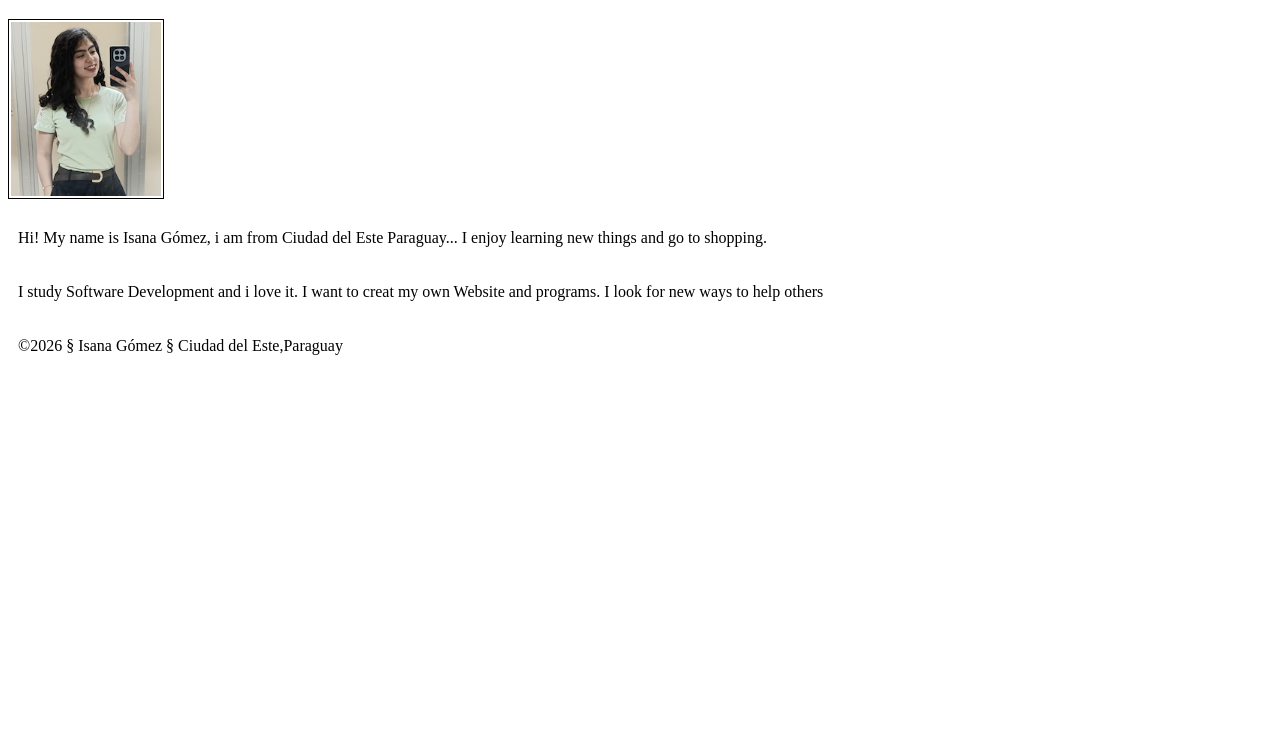
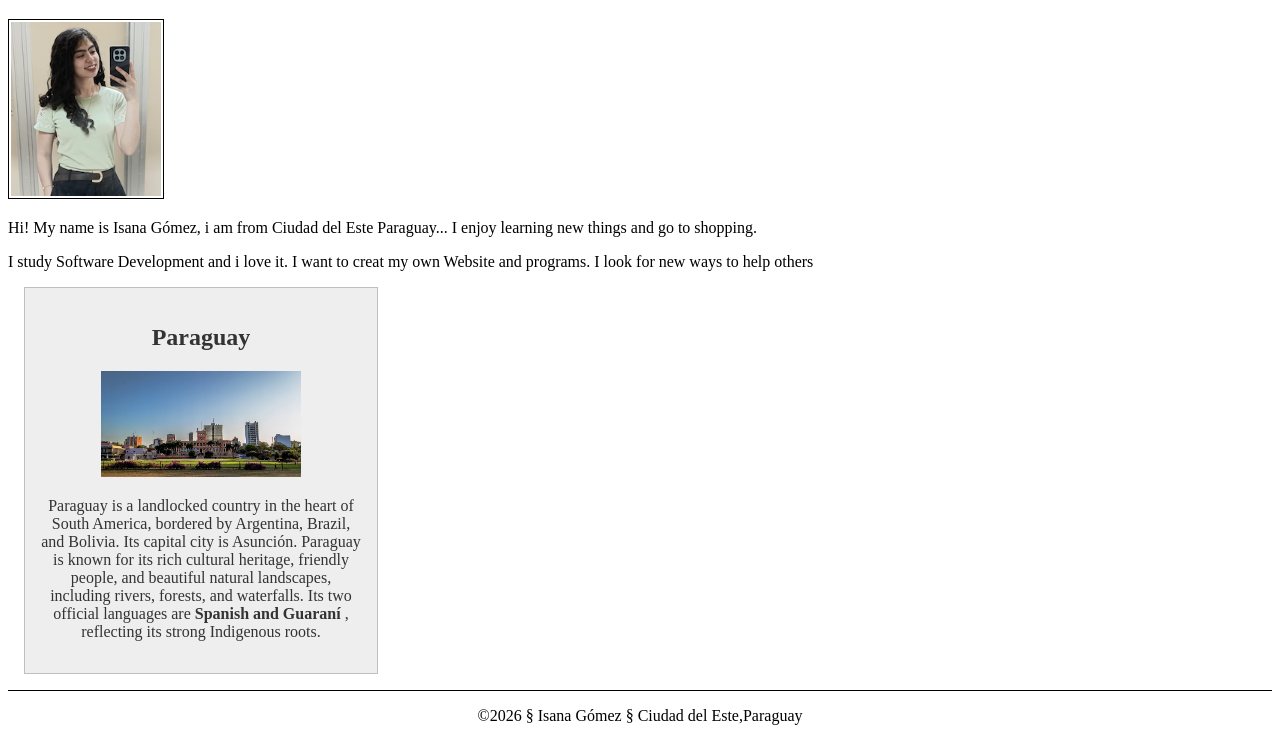
Before and after one commit to Isai008/wdd130, a plain HTML site: page index.html in a window 1280 px wide. Shown: the part 165-906 px from the top of the page. Before the commit the page ends 800 px from the top, so only its background shows below. Drawn offline with Linux system fonts and the light colour scheme.

Commit message:
Update the index.html and style.css

```diff
--- a/index.html
+++ b/index.html
@@ -5,6 +5,8 @@
     <meta charset="UTF-8">
     <meta name="viewport" content="width=device-width, initial-scale=1.0">
     <title>Isana Gómez | WDD 130</title>
+    <meta name="description" content="Describe your home page here using keywords like your name, the course, the purpose of the page.">
+    <meta name="author" content="Your name">
     <link rel="stylesheet" href="styles/styles.css">
 </head>
 
@@ -23,6 +25,17 @@
         <p>I study Software Development and i love it. I want to creat my own Website and programs. I look for new ways to help others</p>
     </main>
 
+    <aside>
+        <h2>Paraguay</h2>
+        <img src="week02/images/paraguay.jpg" alt="A city of Paraguay">
+        <p>
+            Paraguay is a landlocked country in the heart of South America, bordered by Argentina, Brazil, and Bolivia. Its capital city is Asunción.
+
+            Paraguay is known for its rich cultural heritage, friendly people, and beautiful natural landscapes, including rivers, forests, and waterfalls.
+            Its two official languages are <strong>Spanish and Guaraní</strong> , reflecting its strong Indigenous roots.
+        </p>
+    </aside>
+
     <footer>
         <p>&copy;2026 § Isana Gómez § Ciudad del Este,Paraguay</p>
     </footer>
--- a/styles/styles.css
+++ b/styles/styles.css
@@ -14,7 +14,7 @@ h1 {
     color: darkblue;
 }
 
-img {
+main img {
     width: 150px;
     height: auto;
     border: 1px solid black;
@@ -28,5 +28,31 @@ img {
 }
 
 p {
-    padding: 10px;
+    padding: 0;
 }
+
+main {
+    max-width: 840px;
+}
+
+aside {
+    width: 20rem;
+    margin: 1rem;
+    border: 1px solid rgb(0 0 0 /0.2);
+    /*the last value after the slash means the alpha or opacity of the color*/
+    padding: 1rem;
+    background-color: #eee;
+    color: #333;
+    text-align: center;
+}
+
+aside img {
+    width: 200px;
+    height: auto;
+}
+
+footer {
+    margin-top: 15px;
+    border-top: 1px solid #000;
+    text-align: center;
+}
```
Also changed, not shown: week02/block-vs-inline.html (+4 -4 lines), week02/box-model.html (+1 -0 lines), week02/styles/box-model.css (+39 -4 lines), week02/images/paraguay.jpg (added), 1 other file.
